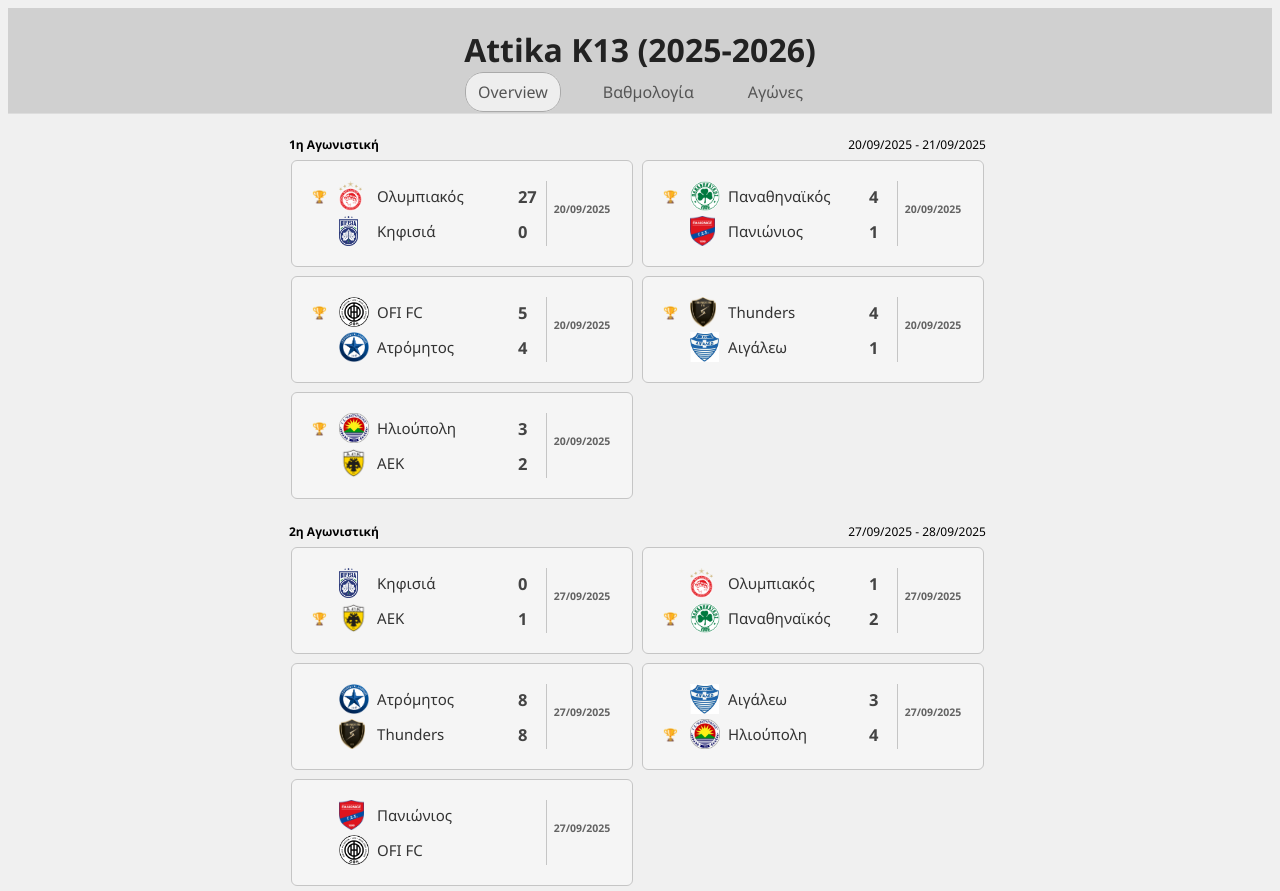
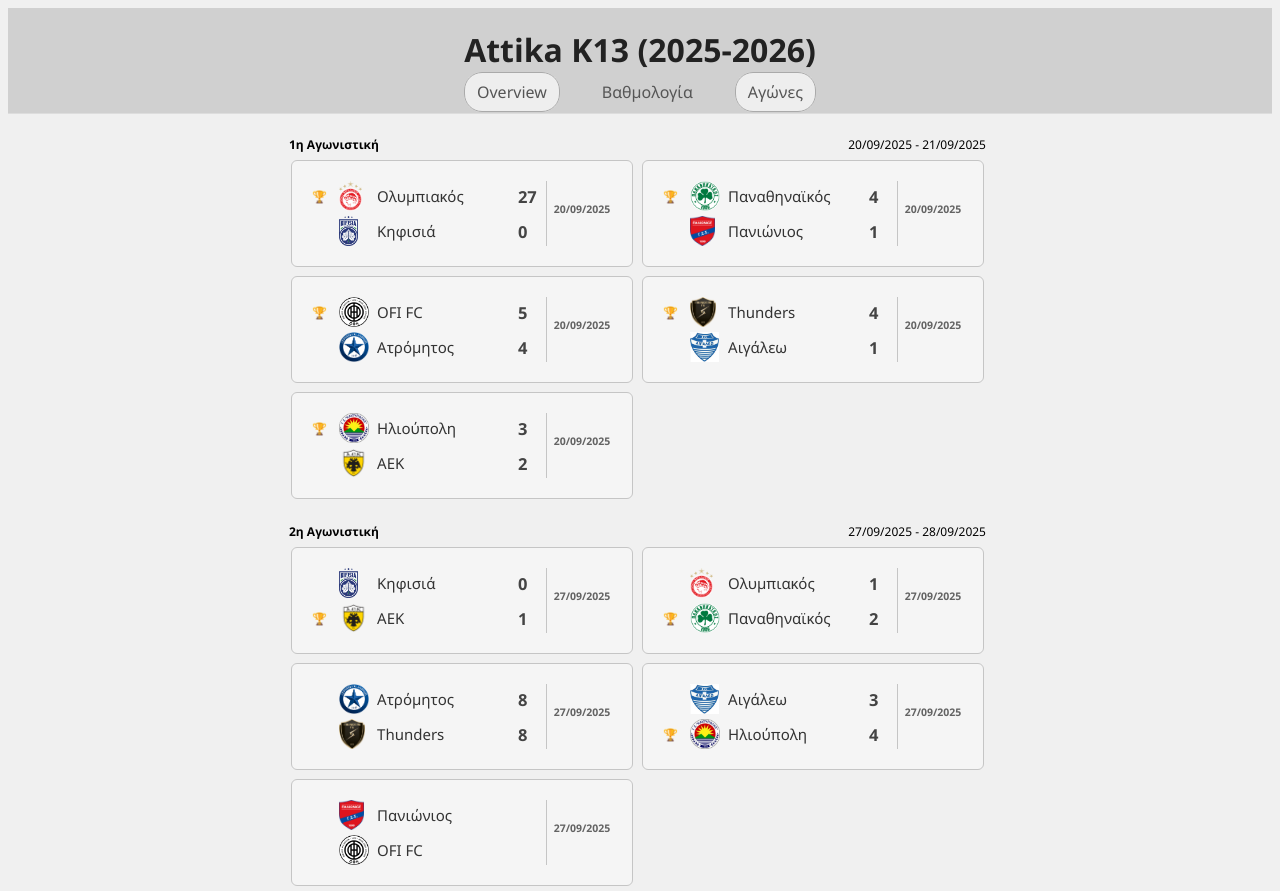
Before and after one commit to chachille/attika-viewer, a plain HTML site: page index.html in a window 1280 px wide. Shown: the top 891 px of the page. Drawn offline with Linux system fonts and the light colour scheme; a web font is replaced by a local one.

Commit message:
fix : Change initial selection

```diff
--- a/index.html
+++ b/index.html
@@ -19,7 +19,7 @@
             <ul>
                 <li><a class="active" href="#" datavalue="overview">Overview</a></li>
                 <li><a href="#" datavalue="standings">Βαθμολογία</a></li>
-                <li><a href="#" datavalue="matches">Αγώνες</a></li>
+                <li><a class="active" href="#" datavalue="matches">Αγώνες</a></li>
             </ul>
         </nav>
     </header>
```
